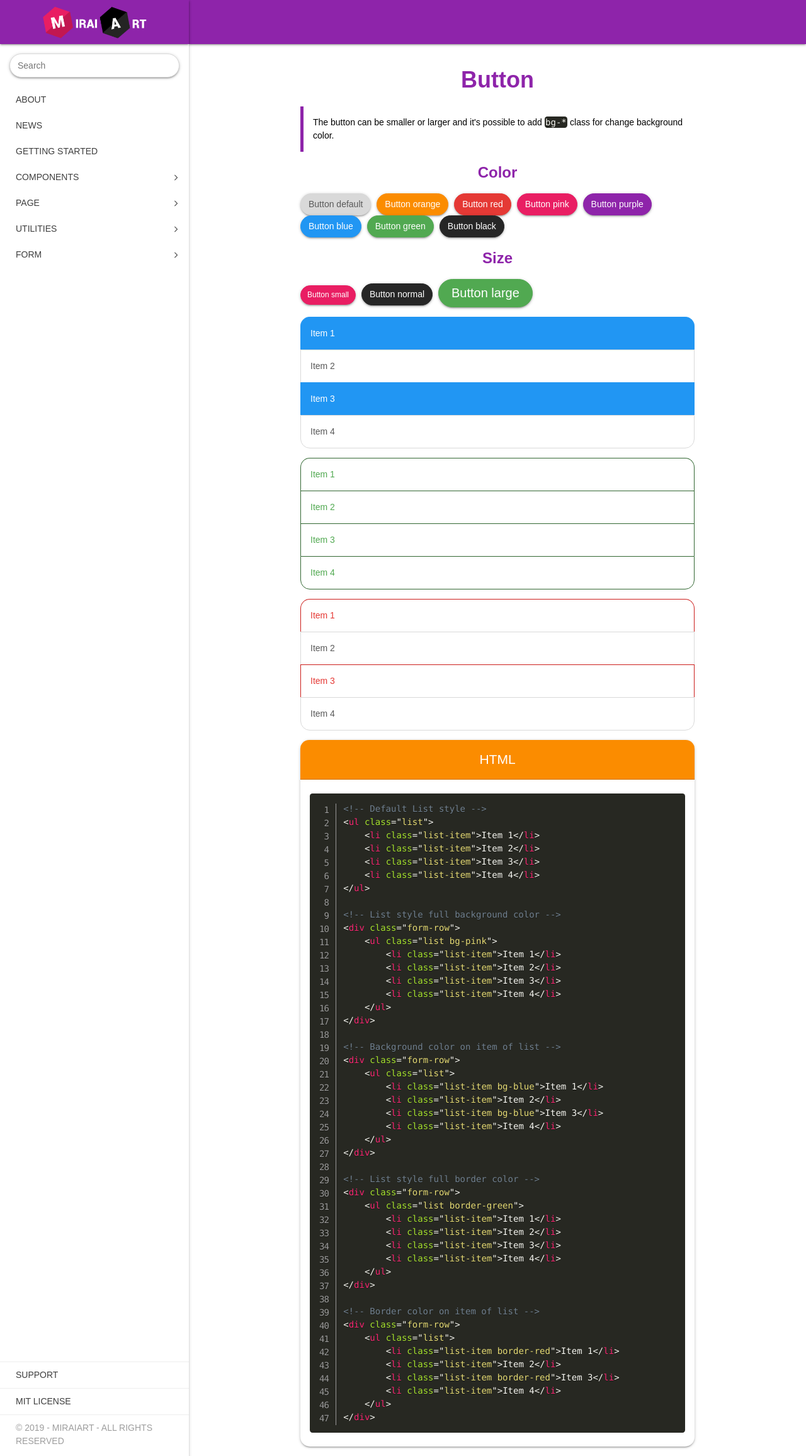
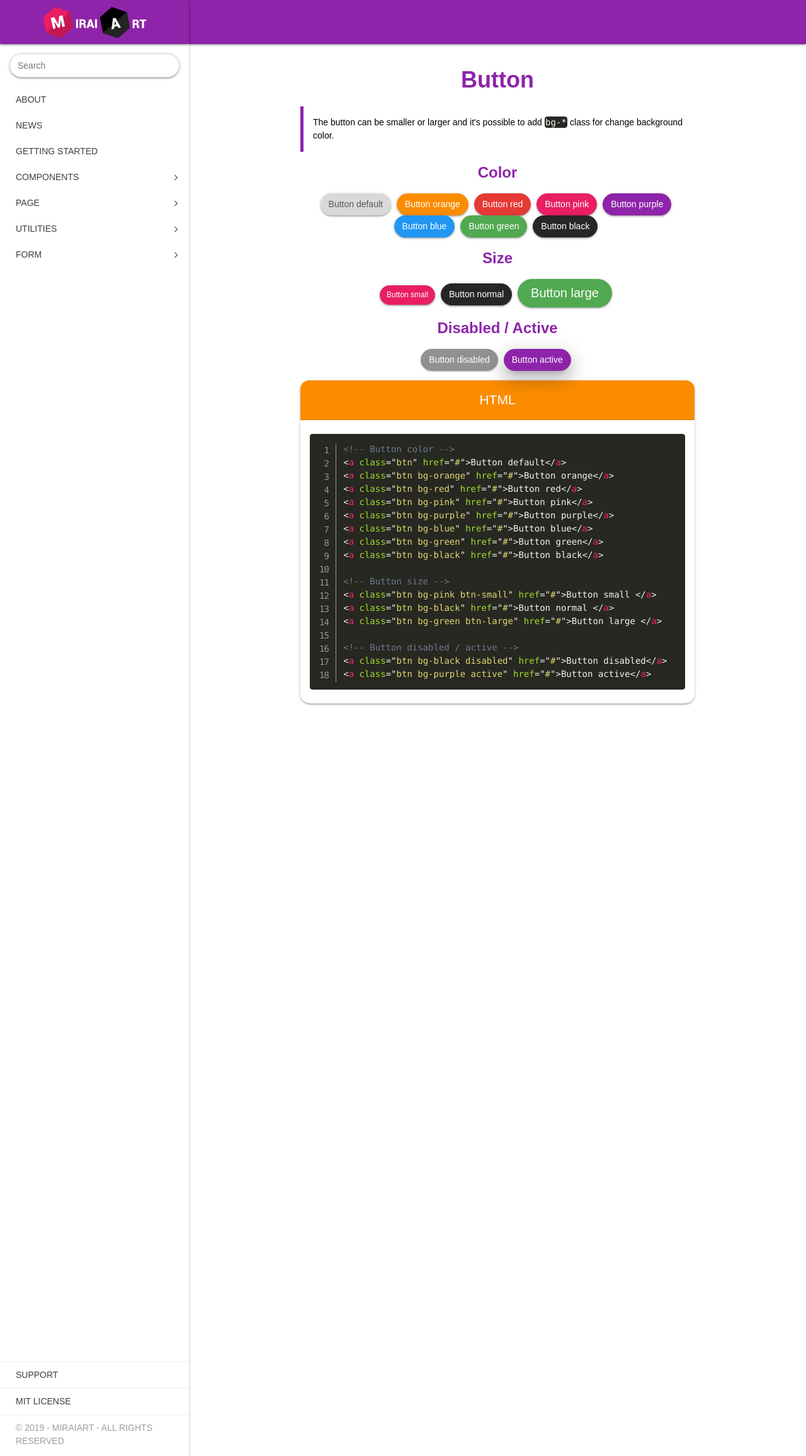
Before and after one commit to MiraiArt/miraiart.github.io, a Jekyll site: the page built from button.html, in a window 1280 px wide. Shown: the whole page at 63% size. Built offline with Jekyll 4.4.1, drawn with Linux system fonts in a browser that asks for light colours; nearby versions of some CDN libraries; comment, search, counter and statistics services are not loaded.

Commit message:
commit button + update list

```diff
--- a/button.html
+++ b/button.html
@@ -13,7 +13,7 @@ title: "Component - Button"
 
 <h4 class="text-center text-purple">Color</h4>
 
-<div class="form-row">
+<div class="form-row text-center">
     <a class="btn" href="#">Button default</a>
     <a class="btn bg-orange" href="#">Button orange</a>
     <a class="btn bg-red" href="#">Button red</a>
@@ -26,39 +26,18 @@ title: "Component - Button"
 
 <h4 class="text-center text-purple">Size</h4>
 
-<div class="form-row">
+<div class="form-row text-center">
     <a class="btn bg-pink btn-small" href="#">Button small</a>
     <a class="btn bg-black" href="#">Button normal</a>
     <a class="btn bg-green btn-large" href="#">Button large</a>
 </div>
 
-<div class="form-row">
-    <ul class="list">
-        <li class="list-item bg-blue">Item 1</li>
-        <li class="list-item">Item 2</li>
-        <li class="list-item bg-blue">Item 3</li>
-        <li class="list-item">Item 4</li>
-    </ul>
+<h4 class="text-center text-purple">Disabled / Active</h4>
+
+<div class="form-row text-center">
+    <a class="btn bg-black disabled" href="#">Button disabled</a>
+    <a class="btn bg-purple active" href="#">Button active</a>
 </div>
-
-<div class="form-row">
-    <ul class="list border-green">
-        <li class="list-item">Item 1</li>
-        <li class="list-item">Item 2</li>
-        <li class="list-item">Item 3</li>
-        <li class="list-item">Item 4</li>
-    </ul>
-</div>
-
-<div class="form-row">
-    <ul class="list">
-        <li class="list-item border-red">Item 1</li>
-        <li class="list-item">Item 2</li>
-        <li class="list-item border-red">Item 3</li>
-        <li class="list-item">Item 4</li>
-    </ul>
-</div>
-
 
 <div class="form-row">
 
@@ -68,53 +47,24 @@ title: "Component - Button"
             <pre class="language-markup line-numbers">
                 <code>
 
-                    &lt;!-- Default List style -->
-                    &lt;ul class="list">
-                        &lt;li class="list-item">Item 1&lt;/li>
-                        &lt;li class="list-item">Item 2&lt;/li>
-                        &lt;li class="list-item">Item 3&lt;/li>
-                        &lt;li class="list-item">Item 4&lt;/li>
-                    &lt;/ul>
+                    &lt;!-- Button color -->
+                    &lt;a class="btn" href="#">Button default&lt;/a>
+                    &lt;a class="btn bg-orange" href="#">Button orange&lt;/a>
+                    &lt;a class="btn bg-red" href="#">Button red&lt;/a>
+                    &lt;a class="btn bg-pink" href="#">Button pink&lt;/a>
+                    &lt;a class="btn bg-purple" href="#">Button purple&lt;/a>
+                    &lt;a class="btn bg-blue" href="#">Button blue&lt;/a>
+                    &lt;a class="btn bg-green" href="#">Button green&lt;/a>
+                    &lt;a class="btn bg-black" href="#">Button black&lt;/a>
 
-                    &lt;!-- List style full background color -->
-                    &lt;div class="form-row">
-                        &lt;ul class="list bg-pink">
-                            &lt;li class="list-item">Item 1&lt;/li>
-                            &lt;li class="list-item">Item 2&lt;/li>
-                            &lt;li class="list-item">Item 3&lt;/li>
-                            &lt;li class="list-item">Item 4&lt;/li>
-                        &lt;/ul>
-                    &lt;/div>
+                    &lt;!-- Button size -->
+                    &lt;a class="btn bg-pink btn-small" href="#">Button small &lt;/a>
+                    &lt;a class="btn bg-black" href="#">Button normal &lt;/a>
+                    &lt;a class="btn bg-green btn-large" href="#">Button large &lt;/a>
 
-                    &lt;!-- Background color on item of list -->
-                    &lt;div class="form-row">
-                        &lt;ul class="list">
-                            &lt;li class="list-item bg-blue">Item 1&lt;/li>
-                            &lt;li class="list-item">Item 2&lt;/li>
-                            &lt;li class="list-item bg-blue">Item 3&lt;/li>
-                            &lt;li class="list-item">Item 4&lt;/li>
-                        &lt;/ul>
-                    &lt;/div>
-
-                    &lt;!-- List style full border color -->
-                    &lt;div class="form-row">
-                        &lt;ul class="list border-green">
-                            &lt;li class="list-item">Item 1&lt;/li>
-                            &lt;li class="list-item">Item 2&lt;/li>
-                            &lt;li class="list-item">Item 3&lt;/li>
-                            &lt;li class="list-item">Item 4&lt;/li>
-                        &lt;/ul>
-                    &lt;/div>
-
-                    &lt;!-- Border color on item of list -->
-                    &lt;div class="form-row">
-                        &lt;ul class="list">
-                            &lt;li class="list-item border-red">Item 1&lt;/li>
-                            &lt;li class="list-item">Item 2&lt;/li>
-                            &lt;li class="list-item border-red">Item 3&lt;/li>
-                            &lt;li class="list-item">Item 4&lt;/li>
-                        &lt;/ul>
-                    &lt;/div>
+                    &lt;!-- Button disabled / active -->
+                    &lt;a class="btn bg-black disabled" href="#">Button disabled&lt;/a>
+                    &lt;a class="btn bg-purple active" href="#">Button active&lt;/a>
 
                 </code>
             </pre>
```
Also changed, not shown: list-style.html (+0 -8 lines).
